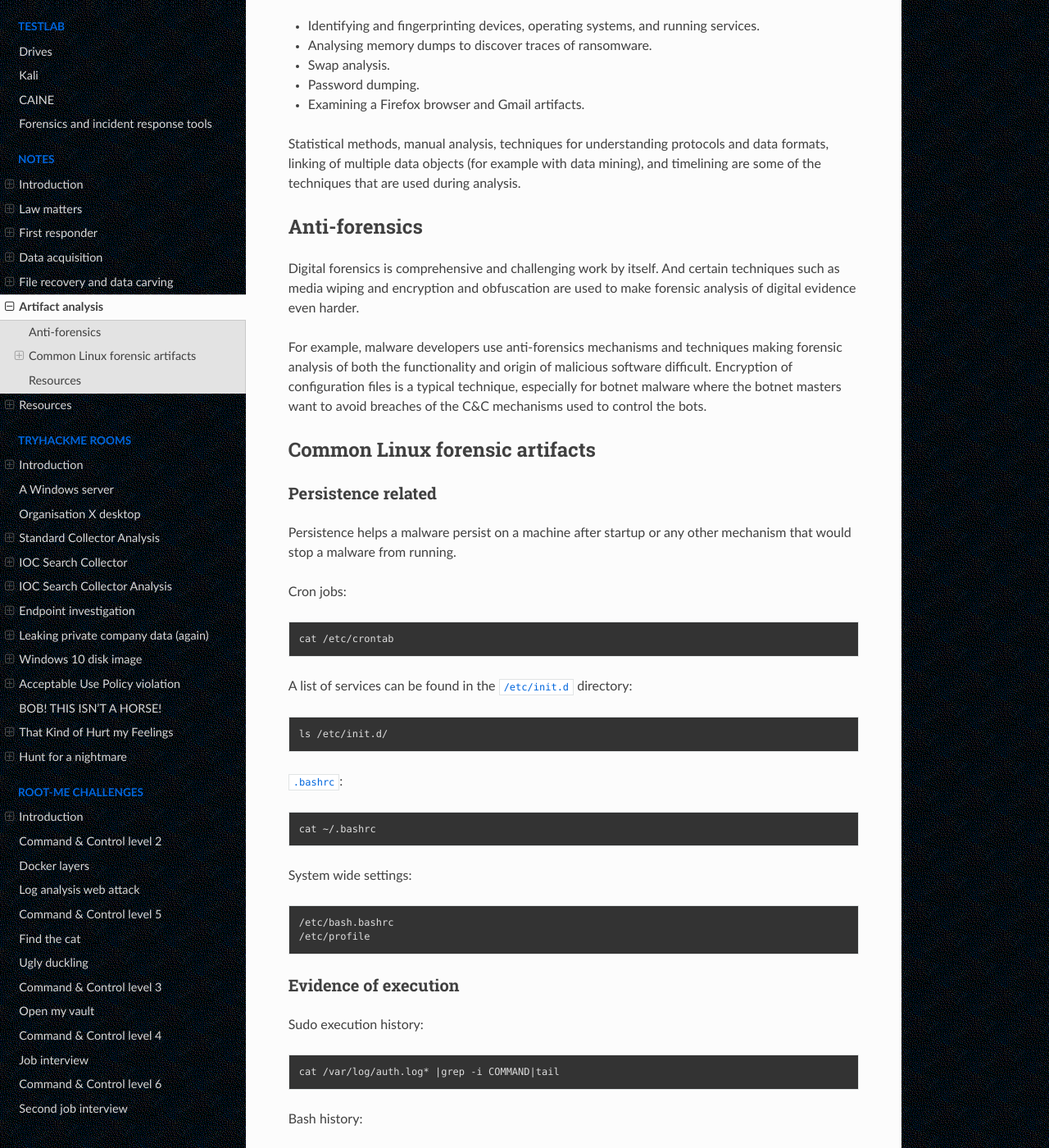
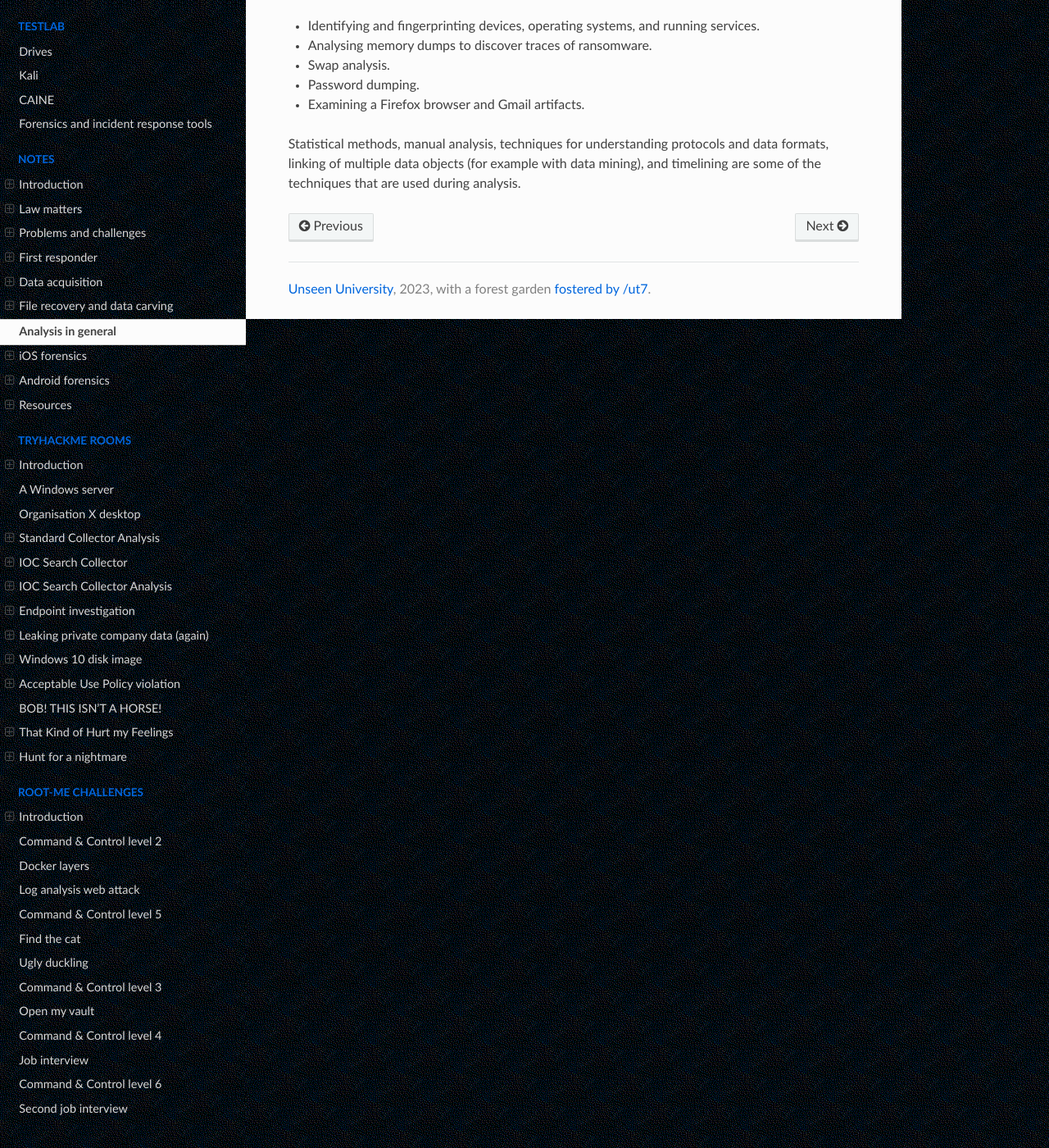
Before and after one commit to tymyrddin/blue-dfir, a Sphinx documentation site: the page built from source/docs/notes/analysis.md, in a window 1280 px wide and 1400 px high, scrolled down 196 px. Shown: the whole window at 82% size. Built offline with Sphinx 7.4.7 and the Read the Docs theme 2.0.0, drawn with Linux system fonts in a browser that asks for light colours; some of the changed text lies outside the part shown.

Commit message:
Mobile getting started

```diff
--- a/source/docs/notes/analysis.md
+++ b/source/docs/notes/analysis.md
@@ -1,4 +1,4 @@
-# Artifact analysis
+# Analysis in general
 
 In the analysis phase, the digital objects to be used as digital evidence to support or refute a hypothesis of a crime, incident, or event, are determined. For example:
 
@@ -9,67 +9,3 @@ In the analysis phase, the digital objects to be used as digital evidence to sup
 * Examining a Firefox browser and Gmail artifacts.
 
 Statistical methods, manual analysis, techniques for understanding protocols and data formats, linking of multiple data objects (for example with data mining), and timelining are some of the techniques that are used during analysis.
-
-## Anti-forensics
-
-Digital forensics is comprehensive and challenging work by itself. And certain techniques such as media wiping and encryption and obfuscation are used to make forensic analysis of digital evidence even harder.
-
-For example, malware developers use anti-forensics mechanisms and techniques making forensic analysis of both the functionality and origin of malicious software difficult. Encryption of configuration files is a typical technique, especially for botnet malware where the botnet masters want to avoid breaches of the C&C mechanisms used to control the bots.
-
-## Common Linux forensic artifacts
-
-### Persistence related
-
-Persistence helps a malware persist on a machine after startup or any other mechanism that would stop a malware
-from running.
-
-Cron jobs:
-
-    cat /etc/crontab
-
-A list of services can be found in the `/etc/init.d` directory:
-
-    ls /etc/init.d/
-
-`.bashrc`:
-
-    cat ~/.bashrc
-
-System wide settings:
-
-    /etc/bash.bashrc
-    /etc/profile
-
-### Evidence of execution
-
-Sudo execution history:
-
-    cat /var/log/auth.log* |grep -i COMMAND|tail
-
-Bash history:
-
-    cat ~/.bash_history
-
-File access using vim:
-
-    cat ~/.viminfo
-
-### Log files
-
-`Syslog` contains messages that are recorded by the host about system activity:
-
-    cat /var/log/syslog* | head
-
-Auth logs have information about users and authentication-related logs:
-
-    cat /var/log/auth.log* |head
-
-`/var/log` contains logs for third-party applications, for example `Apache2` logs:
-
-    ls /var/log/apache2/
-
-## Resources
-
-* [ForensicArtifacts](https://github.com/ForensicArtifacts)
-* [Forensics Artifacts documentation](https://artifacts.readthedocs.io/en/latest/)
-* [National Software Reference Library (NSRL)](https://www.nist.gov/itl/ssd/software-quality-group/national-software-reference-library-nsrl)
--- a/source/index.rst
+++ b/source/index.rst
@@ -30,10 +30,13 @@ Though DFIR is traditionally a reactive security function, tooling and advanced
 
    docs/notes/README.md
    docs/notes/law.md
+   docs/notes/challenges.md
    docs/notes/1st-responder.md
    docs/notes/acquisition.md
    docs/notes/carving.md
    docs/notes/analysis.md
+   docs/notes/ios.md
+   docs/notes/android.md
    docs/notes/resources.md
 
 ----
```
Also changed, not shown: source/docs/notes/README.md (+4 -1 lines), source/docs/notes/android.md (added, +18 -0 lines), source/docs/notes/challenges.md (added, +23 -0 lines), source/docs/notes/ios.md (added, +13 -0 lines), source/docs/notes/law.md (+14 -2 lines), source/docs/notes/resources.md (+6 -0 lines).
